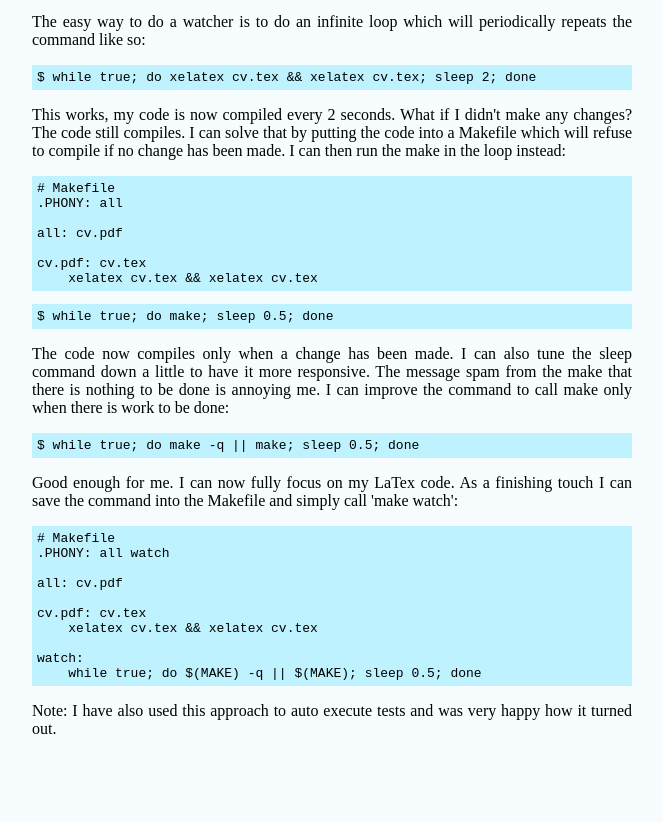
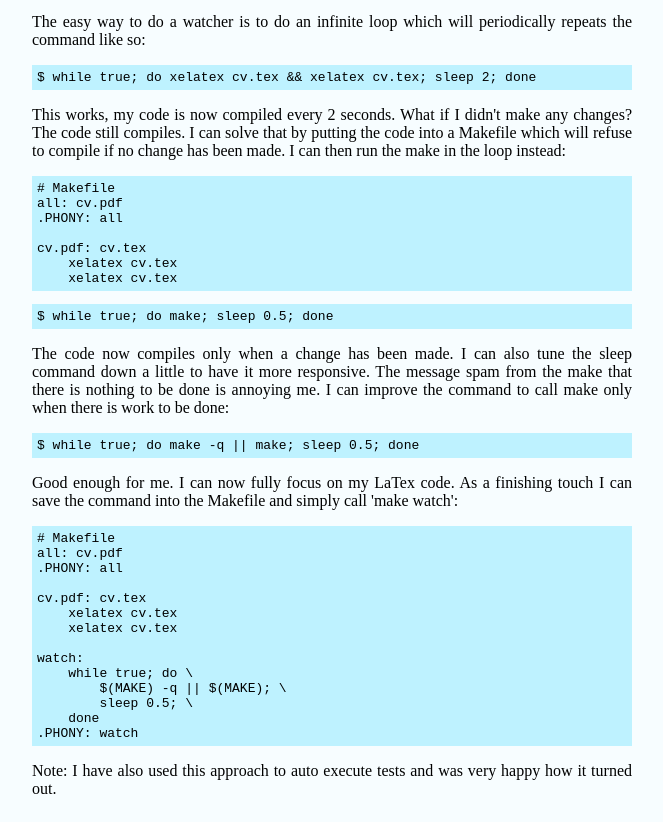
Before and after one commit to mimunzar/mimunzar.github.io, a plain HTML site: page pg/21_06_handsoff_latex_compilation.html in a window 1280 px wide. Shown: the part 150-972 px from the top of the page, without its empty margins (308-971 px from the left). Before the commit the page ends 912 px from the top, so only its background shows below. Drawn offline with Linux system fonts and the light colour scheme.

Commit message:
Enhances "Hands Off LaTex Compilation"

```diff
--- a/pg/21_06_handsoff_latex_compilation.html
+++ b/pg/21_06_handsoff_latex_compilation.html
@@ -27,12 +27,12 @@
 
   <pre>
 # Makefile
+all: cv.pdf
 .PHONY: all
 
-all: cv.pdf
-
 cv.pdf: cv.tex
-    xelatex cv.tex && xelatex cv.tex</pre>
+    xelatex cv.tex
+    xelatex cv.tex</pre>
 
   <pre>$ while true; do make; sleep 0.5; done</pre>
 
@@ -49,15 +49,19 @@ cv.pdf: cv.tex
 
   <pre>
 # Makefile
-.PHONY: all watch
-
 all: cv.pdf
+.PHONY: all
 
 cv.pdf: cv.tex
-    xelatex cv.tex && xelatex cv.tex
+    xelatex cv.tex
+    xelatex cv.tex
 
 watch:
-    while true; do $(MAKE) -q || $(MAKE); sleep 0.5; done</pre>
+    while true; do \
+        $(MAKE) -q || $(MAKE); \
+        sleep 0.5; \
+    done
+.PHONY: watch</pre>
 
   <p>Note: I have also used this approach to auto execute  tests  and  was  very
   happy how it turned out.</p>
```
